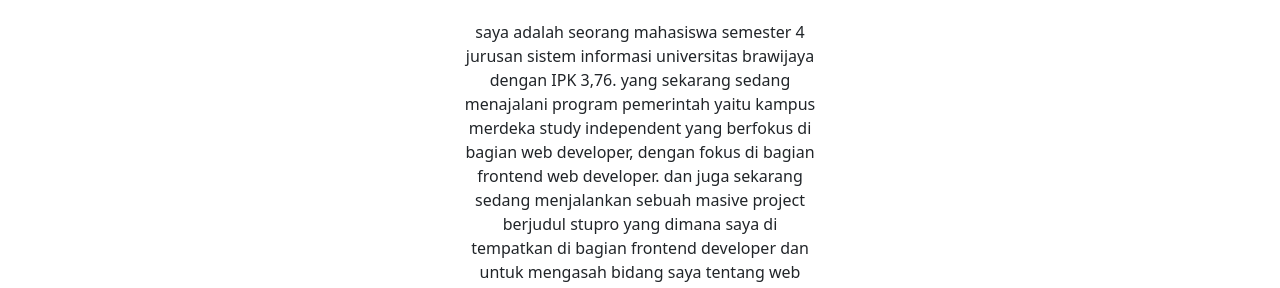
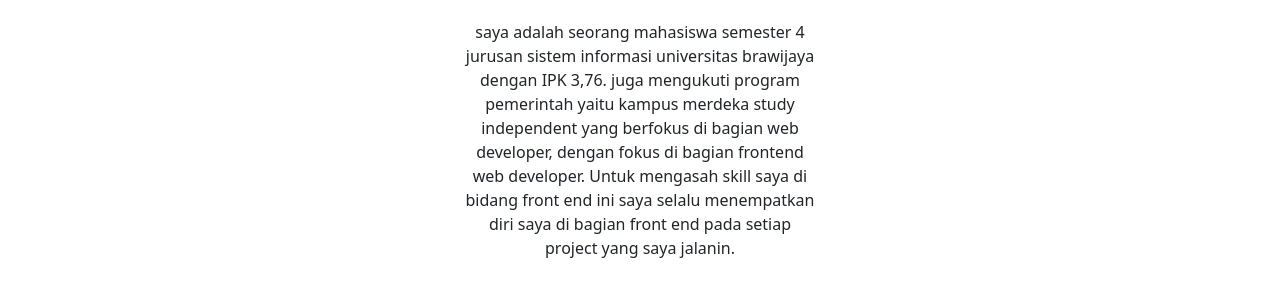
Before and after one commit to Lernaeanz/portofolioku, a plain HTML site: page index.html in a window 1280 px wide. Shown: the part 658-946 px from the top of the page. Drawn offline with nearby package versions, Linux system fonts and the light colour scheme.

Commit message:
Update index.html

```diff
--- a/index.html
+++ b/index.html
@@ -60,7 +60,8 @@
         </div>
         <div class="row justify-content-center fs-15 text-center">
           <div class="col-md-4">
-            <p>saya adalah seorang mahasiswa semester 4 jurusan sistem informasi universitas brawijaya dengan IPK 3,76. yang sekarang sedang menajalani program pemerintah yaitu kampus merdeka study independent yang berfokus di bagian web developer, dengan fokus di bagian frontend web developer. dan juga sekarang sedang menjalankan sebuah masive project berjudul stupro yang dimana saya di tempatkan di bagian frontend developer dan untuk mengasah bidang saya tentang web developer saya juga mengikuti salah satu lomba olivia (olimpiade vokasi indonesia) sebagai salah satu perwakilan dari universitas brawijaya.</p>
+            <p>saya adalah seorang mahasiswa semester 4 jurusan sistem informasi universitas brawijaya dengan IPK 3,76.
+ juga mengukuti program pemerintah yaitu kampus merdeka study independent yang berfokus di bagian web developer, dengan fokus di bagian frontend web developer. Untuk mengasah skill saya di bidang front end ini saya selalu menempatkan diri saya di bagian front end pada setiap project yang saya jalanin.</p>
           </div>
         </div>
       </div>
```
